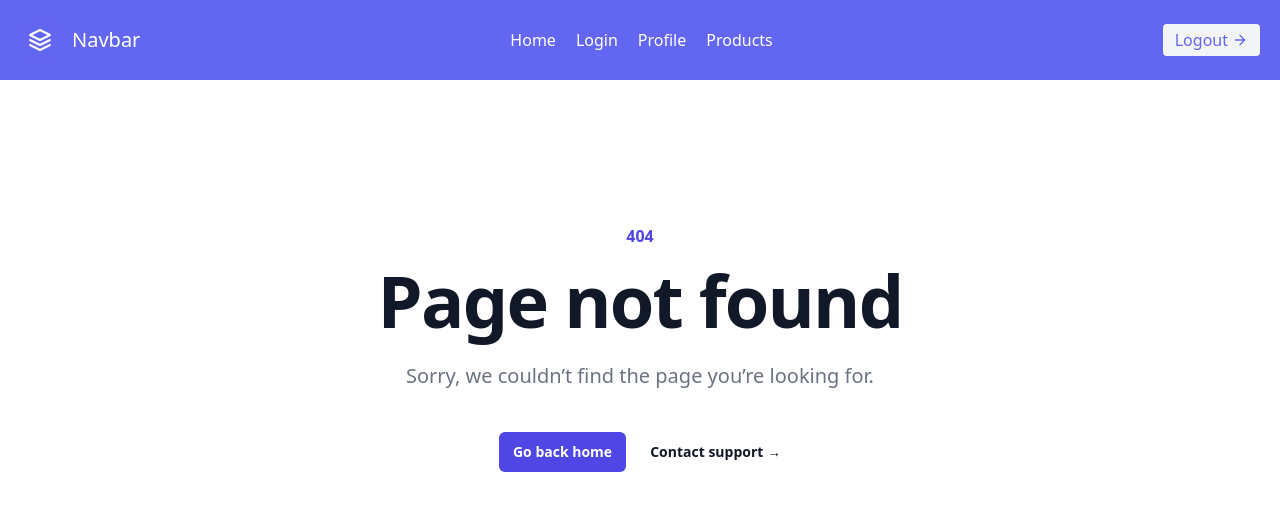
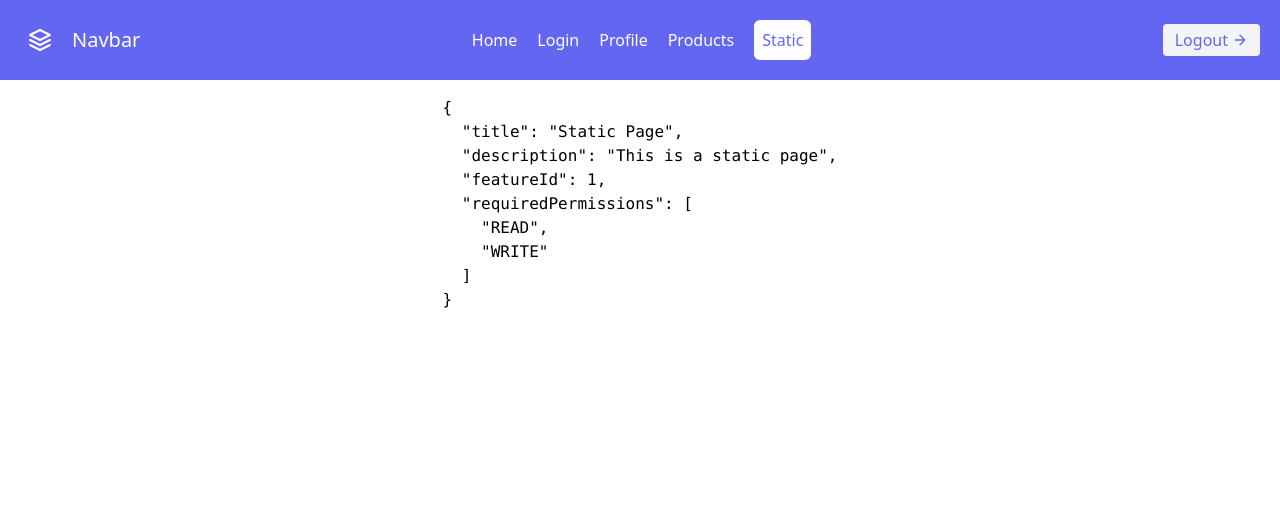
Before and after one commit to mohit-rathi/angular-16-guards-demo, an Angular app: page /static in a window 1280 px wide. Before the commit this address had no page. Shown: the top 510 px of the page. Built offline with nearby package versions, Linux system fonts and the light colour scheme.

Commit message:
Pass static data to routes

```diff
--- a/src/app/app-routing.module.ts
+++ b/src/app/app-routing.module.ts
@@ -12,6 +12,7 @@ import { authGuard, AuthGuard } from './guards/auth.guard';
 import { WishlistComponent } from './components/wishlist/wishlist.component';
 import { CartComponent } from './components/cart/cart.component';
 import { OrdersComponent } from './components/orders/orders.component';
+import { StaticComponent } from './components/static/static.component';
 
 const routes: Routes = [
   {
@@ -66,6 +67,11 @@ const routes: Routes = [
     // resolve: { product: productDetailResolver },
   },
   {
+    path: 'static',
+    component: StaticComponent,
+    data: { title: 'Static Page', description: 'This is a static page', featureId: 1, requiredPermissions: ['READ', 'WRITE'] },
+  },
+  {
     path: 'not-found',
     component: NotFoundComponent,
   },
--- a/src/app/app.module.ts
+++ b/src/app/app.module.ts
@@ -15,6 +15,7 @@ import { ReactiveFormsModule } from '@angular/forms';
 import { WishlistComponent } from './components/wishlist/wishlist.component';
 import { CartComponent } from './components/cart/cart.component';
 import { OrdersComponent } from './components/orders/orders.component';
+import { StaticComponent } from './components/static/static.component';
 
 @NgModule({
   declarations: [
@@ -29,6 +30,7 @@ import { OrdersComponent } from './components/orders/orders.component';
     WishlistComponent,
     CartComponent,
     OrdersComponent,
+    StaticComponent,
   ],
   imports: [BrowserModule, AppRoutingModule, ReactiveFormsModule],
   providers: [],
--- a/src/app/components/header/header.component.ts
+++ b/src/app/components/header/header.component.ts
@@ -14,6 +14,7 @@ export class HeaderComponent {
     { label: 'Login', path: '/login' },
     { label: 'Profile', path: '/profile' },
     { label: 'Products', path: '/products' },
+    { label: 'Static', path: '/static' },
   ];
 
   logout() {
--- /dev/null
+++ b/src/app/components/static/static.component.html
@@ -0,0 +1,3 @@
+<div class="flex items-center justify-center">
+    <pre>{{ data | json }}</pre>
+</div>
--- /dev/null
+++ b/src/app/components/static/static.component.ts
@@ -0,0 +1,22 @@
+import { Component, inject, OnInit } from '@angular/core';
+import { ActivatedRoute } from '@angular/router';
+
+@Component({
+  selector: 'app-static',
+  templateUrl: './static.component.html',
+  styleUrls: ['./static.component.css'],
+})
+export class StaticComponent implements OnInit {
+  private readonly route = inject(ActivatedRoute);
+
+  data: any;
+
+  ngOnInit(): void {
+    this.route.data.subscribe({
+      next: (data) => {
+        this.data = data;
+        console.log(data);
+      }
+    });
+  }
+}
```
Also changed, not shown: src/app/components/static/static.component.css (added).
